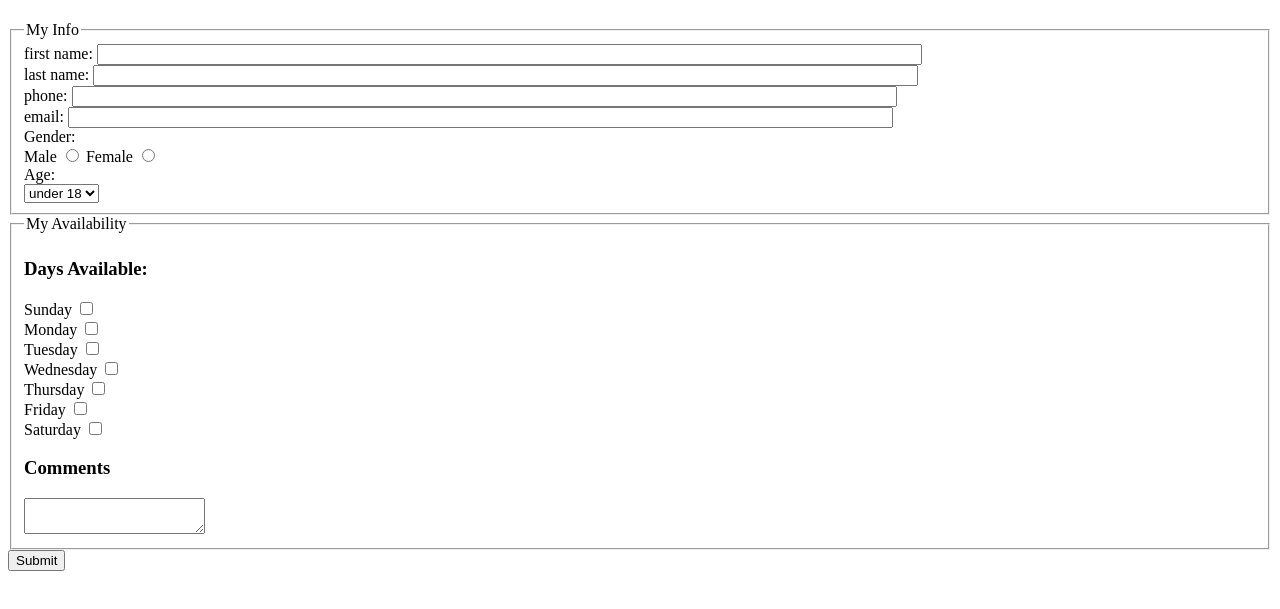
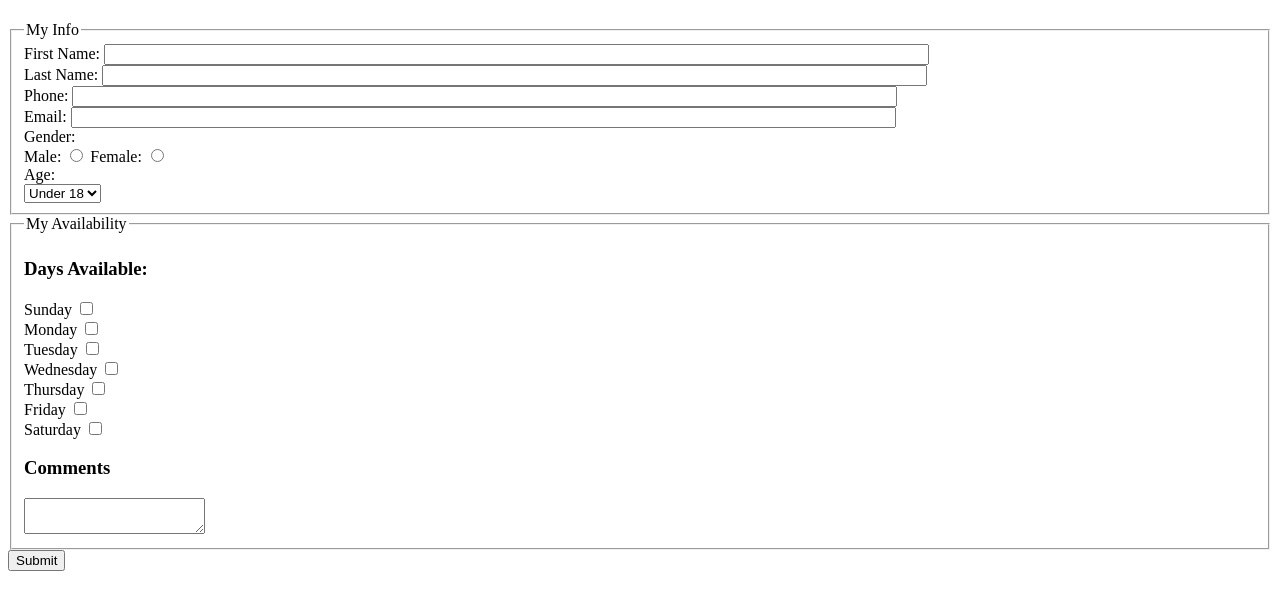
Before and after one commit to Mkurchitskiy/itmd-361-lab4, a plain HTML site: page index.html in a window 1280 px wide. Shown: the part 59-668 px from the top of the page. Drawn offline with Linux system fonts and the light colour scheme.

Commit message:
Fix index.html

```diff
--- a/index.html
+++ b/index.html
@@ -9,21 +9,22 @@
         <form action="http://bloomingdale.sat.iit.edu/kriedan/lab3formscript.php" method="post">
         <fieldset>
             <legend>My Info</legend>
-      <div><label>first name: <input size="100" type="text" name="first_name_field"></label></div>
-      <div><label>last name: <input size="100" type="text" name="last_name_field"></label></div>
-      <div><label>phone: <input size="100" type="text" name="phone_field"></label></div>
-      <div><label>email: <input size="100" type="text" name="email_field"></label></div>
+            <div><label>First Name: <input size="100" type="text" name="first_name_field"></label></div>
+            <div><label>Last Name: <input size="100" type="text" name="last_name_field"></label></div>
+            <div><label>Phone: <input size="100" type="text" name="phone_field"></label></div>
+            <div><label>Email: <input size="100" type="text" name="email_field"></label></div>
             <div>Gender: </div>
             <div>
-        <label>Male <input type="radio" name="gender_field" value="male"></label>
-        <label>Female <input type="radio" name="gender_field" value="female"></label>
+                <label>Male: <input type="radio" name="gender_field" value="male"></label>
+                <label>Female: <input type="radio" name="gender_field" value="female"></label>
             </div>
             <div>Age: </div>
             <select name="age_field">
-        <option>under 18</option>
-        <option>over 18</option>
+                <option>Under 18</option>
+                <option>Over 18</option>
             </select>
         </fieldset>
+
         <fieldset>
             <legend>My Availability</legend>
             <h3>Days Available:</h3>
```
Lines whose indentation alone changed are shown as unchanged.
